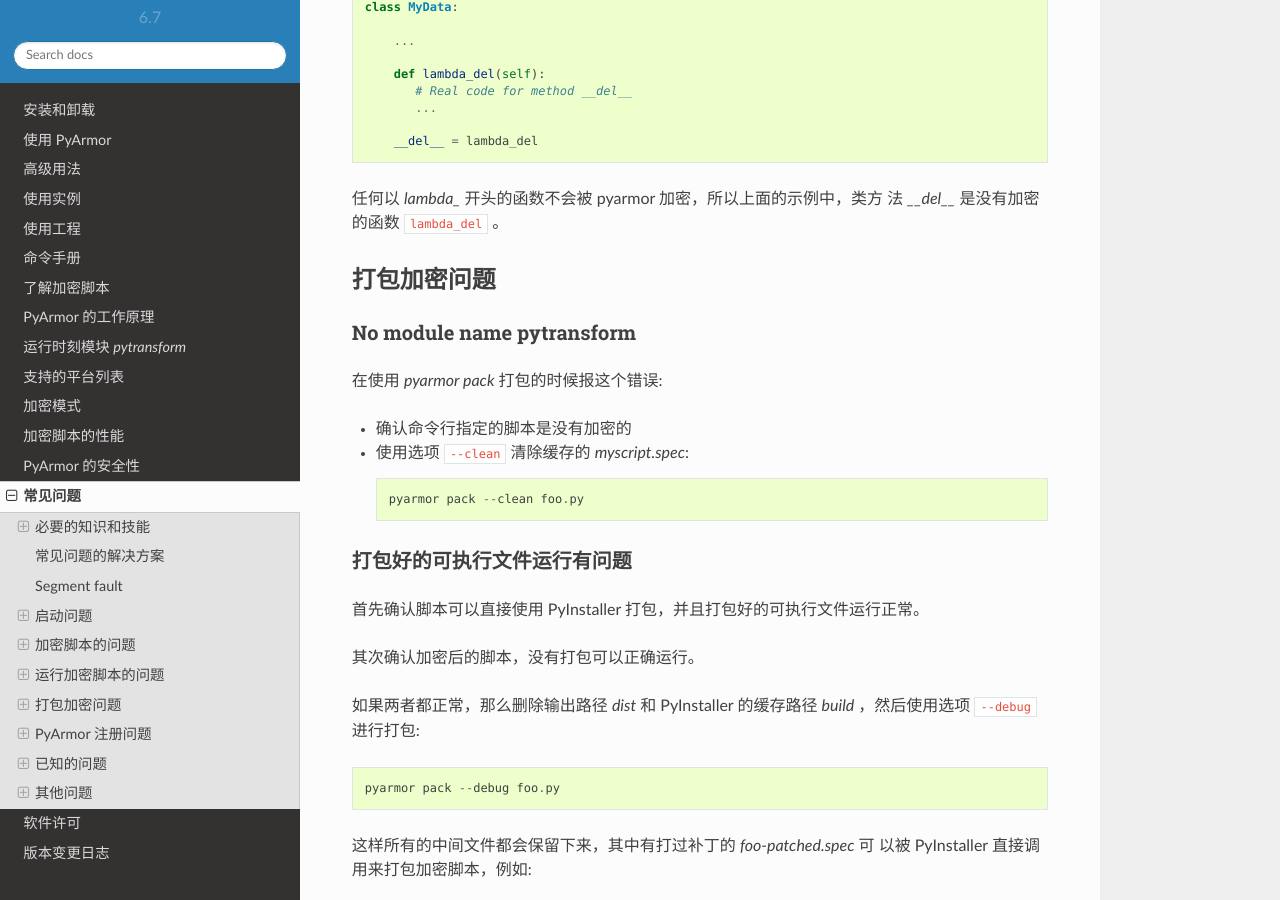
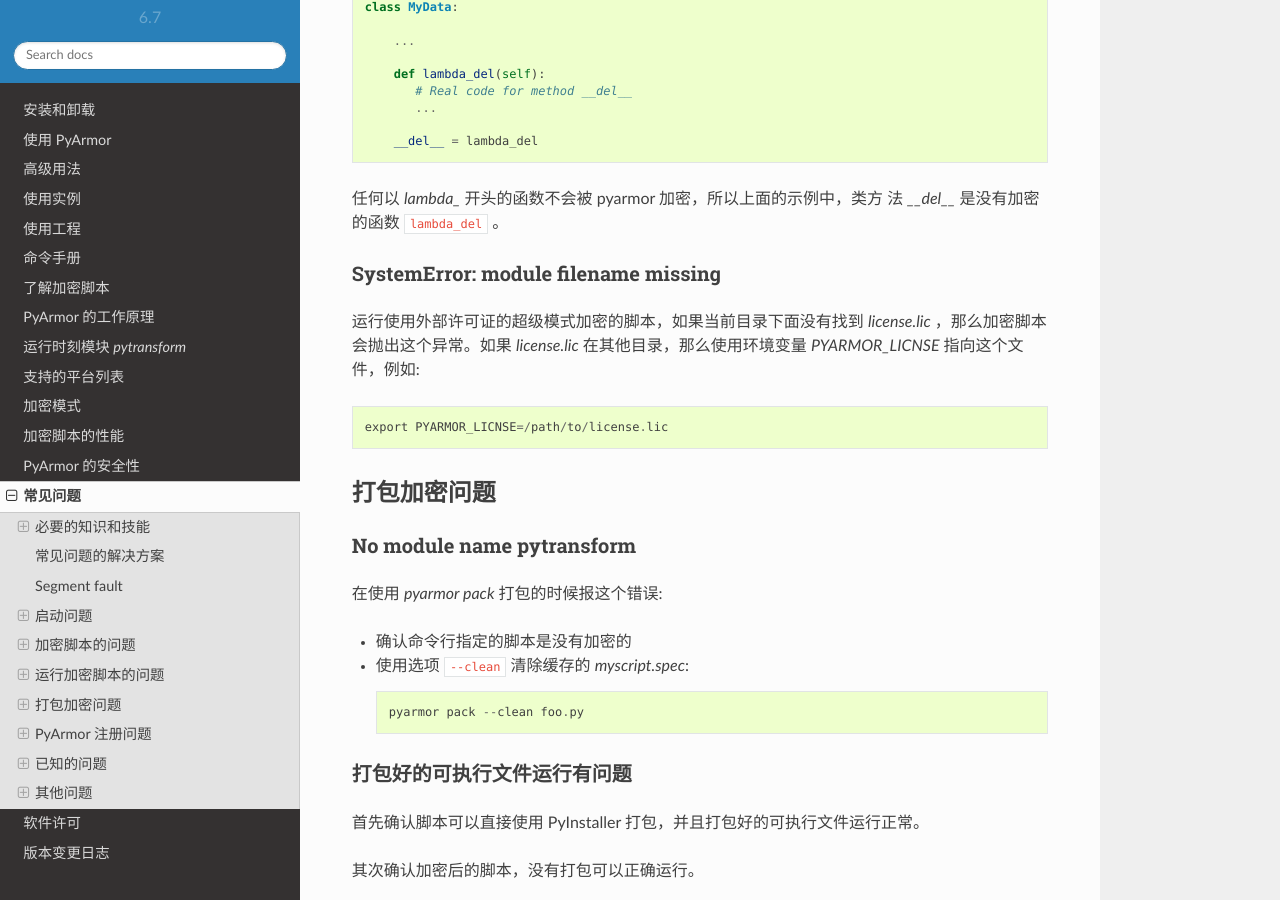
Before and after one commit to dashingsoft/pyarmor-docs-zh, a Sphinx documentation site: the page built from docs/questions.rst, in a window 1280 px wide and 900 px high, scrolled down 12845 px. Built offline with Sphinx 7.4.7 and the Read the Docs theme 2.0.0, drawn with Linux system fonts in a browser that asks for light colours.

Commit message:
Add new question for module filename missing

```diff
--- a/docs/questions.rst
+++ b/docs/questions.rst
@@ -596,6 +596,13 @@
 任何以 `lambda_` 开头的函数不会被 pyarmor 加密，所以上面的示例中，类方
 法 `__del__` 是没有加密的函数 ``lambda_del`` 。
 
+SystemError: module filename missing
+~~~~~~~~~~~~~~~~~~~~~~~~~~~~~~~~~~~~
+运行使用外部许可证的超级模式加密的脚本，如果当前目录下面没有找到 `license.lic`
+，那么加密脚本会抛出这个异常。如果 `license.lic` 在其他目录，那么使用环境变量
+`PYARMOR_LICNSE` 指向这个文件，例如::
+
+    export PYARMOR_LICNSE=/path/to/license.lic
 
 打包加密问题
 ------------
```
